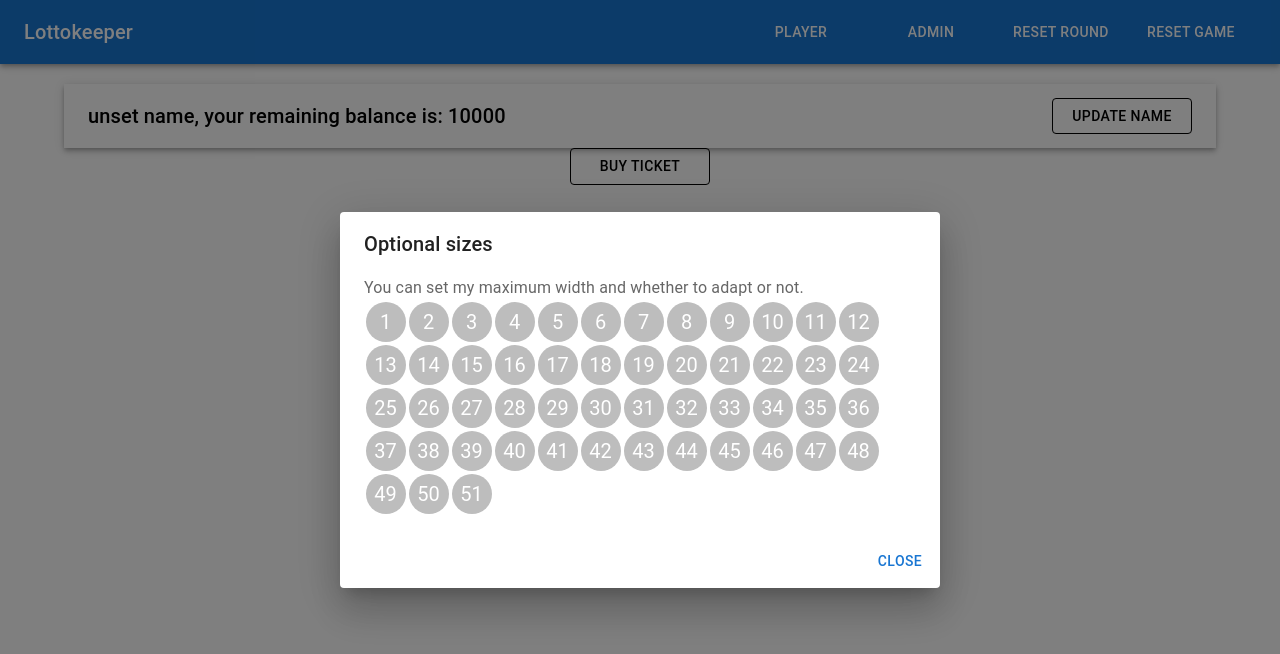
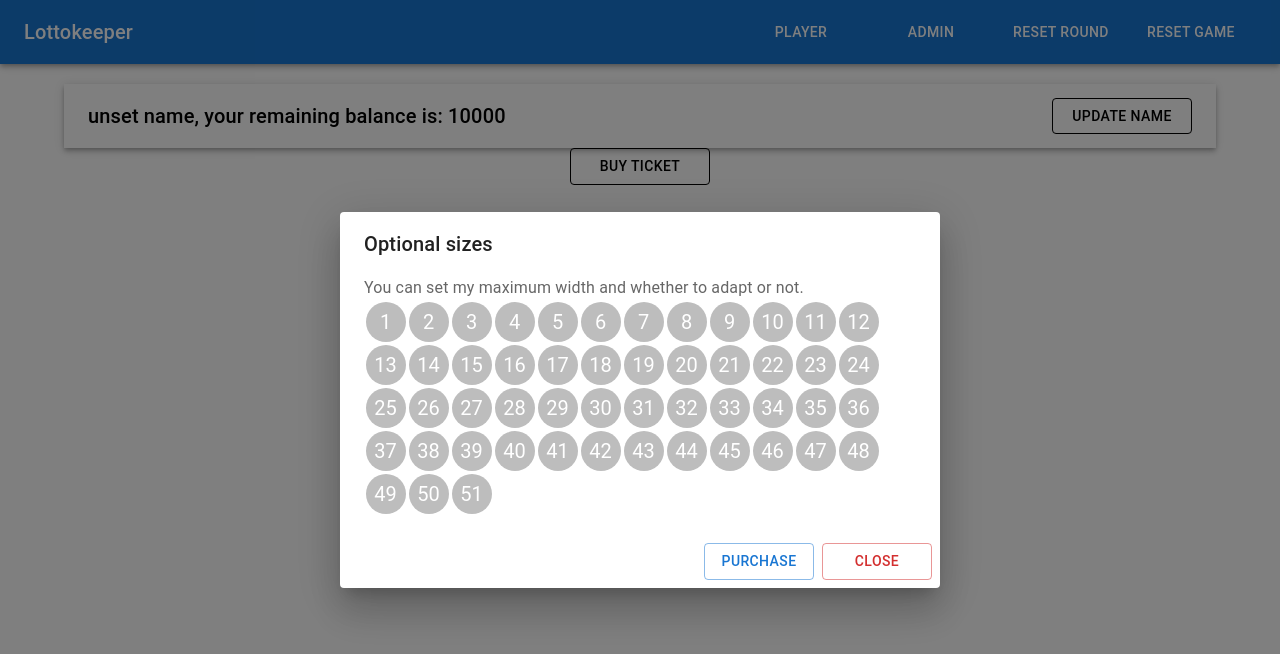
Before and after one commit to imrevari/lottokeeper, a React (Create React App) app: page /player in a window 1280 px wide. Both pictures are taken after a click on the button "BUY TICKET". Shown: the top 654 px of the page. Built offline with nearby package versions, Linux system fonts and the light colour scheme.

Commit message:
ticket purchase functionality added

```diff
--- a/src/components/player/PopupWindow.tsx
+++ b/src/components/player/PopupWindow.tsx
@@ -8,15 +8,18 @@ import DialogContent from '@mui/material/DialogContent';
 import DialogContentText from '@mui/material/DialogContentText';
 import DialogTitle from '@mui/material/DialogTitle';
 import { FC, Fragment, useState } from 'react';
+import { useStateContext } from '../../stateContext/StateContext';
+import { PRICE_OF_TICKET } from '../../interfaces/constants';
 
 
 
 const PopupWindow: FC<any> = ({open, setOpen}) => {
 
 
-  const handleClose = () => {
-    setOpen(false);
-  };
+    const {player, purchaseTicket} = useStateContext()
+
+
+
 
   const numbers = Array.from({length: 51}, (_, i) => i + 1);
 
@@ -35,10 +38,25 @@ const PopupWindow: FC<any> = ({open, setOpen}) => {
     }else{
         setSelectedNumbers(prevState => [...prevState, number])
     }
+  }
 
+  const handleClose = () => {
+    setSelectedNumbers([])
+    setOpen(false);
+  };
 
-
-
+  const buyTicket = () =>{
+    if(selectedNumbers.length < 5) {
+        //make notification
+    }else{
+        purchaseTicket(PRICE_OF_TICKET, {
+            user: player,
+            purchased: new Date(),
+            selectedNumbers: selectedNumbers.sort((a, b) => a - b),
+            drawConducted: false
+        })
+        handleClose()
+    }
   }
 
   return (
@@ -77,7 +95,13 @@ const PopupWindow: FC<any> = ({open, setOpen}) => {
           </Box>
         </DialogContent>
         <DialogActions>
-          <Button onClick={handleClose}>Close</Button>
+            <Button variant='outlined'
+                style={{maxWidth: '110px', minWidth: '110px'}}
+                onClick={buyTicket}>Purchase</Button>
+            <Button variant='outlined'
+                color='error'
+                style={{maxWidth: '110px', minWidth: '110px'}}
+                onClick={handleClose}>Close</Button>
         </DialogActions>
       </Dialog>
     </Fragment>
--- a/src/interfaces/constants.ts
+++ b/src/interfaces/constants.ts
@@ -3,4 +3,6 @@ export const PLAYER_BALANCE = 'PLAYER_BALANCE';
 export const ADMIN_BALANCE = 'ADMIN_BALANCE';
 export const ADMIN_NAME = 'ADMIN_NAME';
 
-export const HEADER = 'Lottokeeper'
+export const HEADER = 'Lottokeeper';
+
+export const PRICE_OF_TICKET = 500;
--- a/src/stateContext/StateContextProvider.tsx
+++ b/src/stateContext/StateContextProvider.tsx
@@ -43,6 +43,10 @@ const StateContextProvider: FC<StateContextProps> = ({children}) => {
       window.localStorage.setItem(ADMIN_NAME, userName)
       window.localStorage.setItem(ADMIN_BALANCE, balance.toString())
     }, [admin])
+
+    useEffect(() => {
+      console.log(JSON.stringify(state))
+    }, [state])
 
 
 
```
